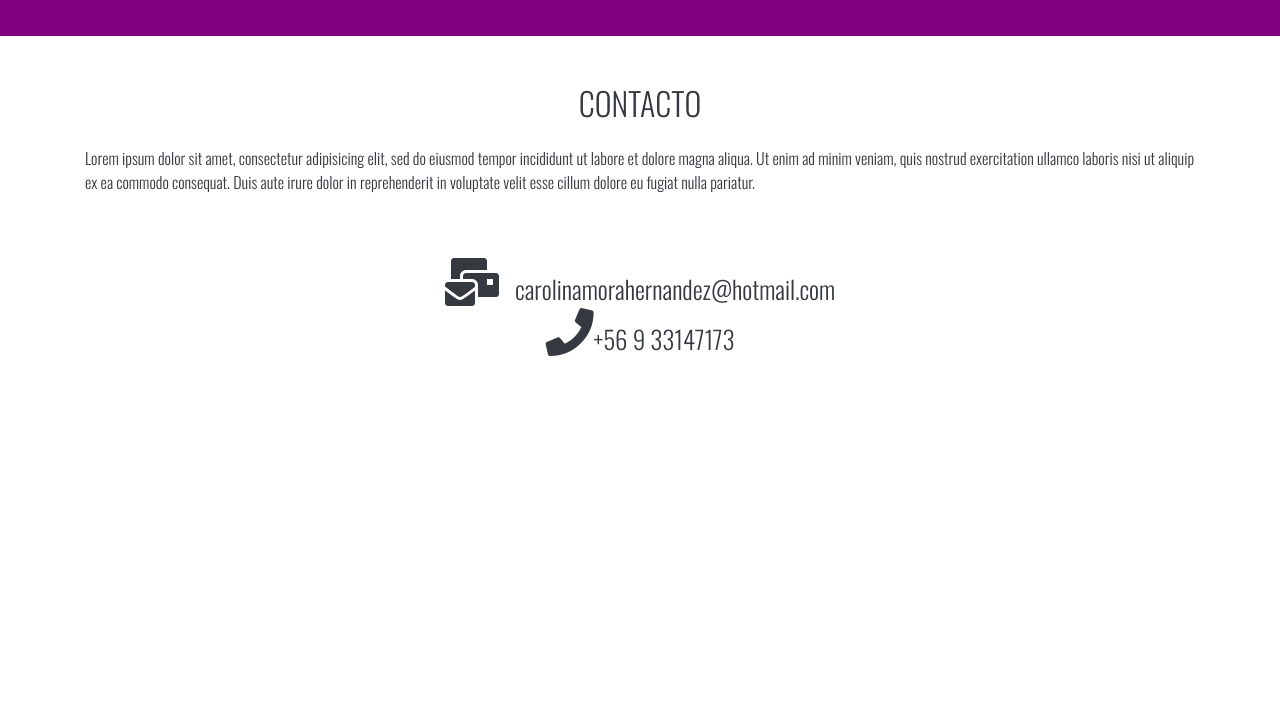
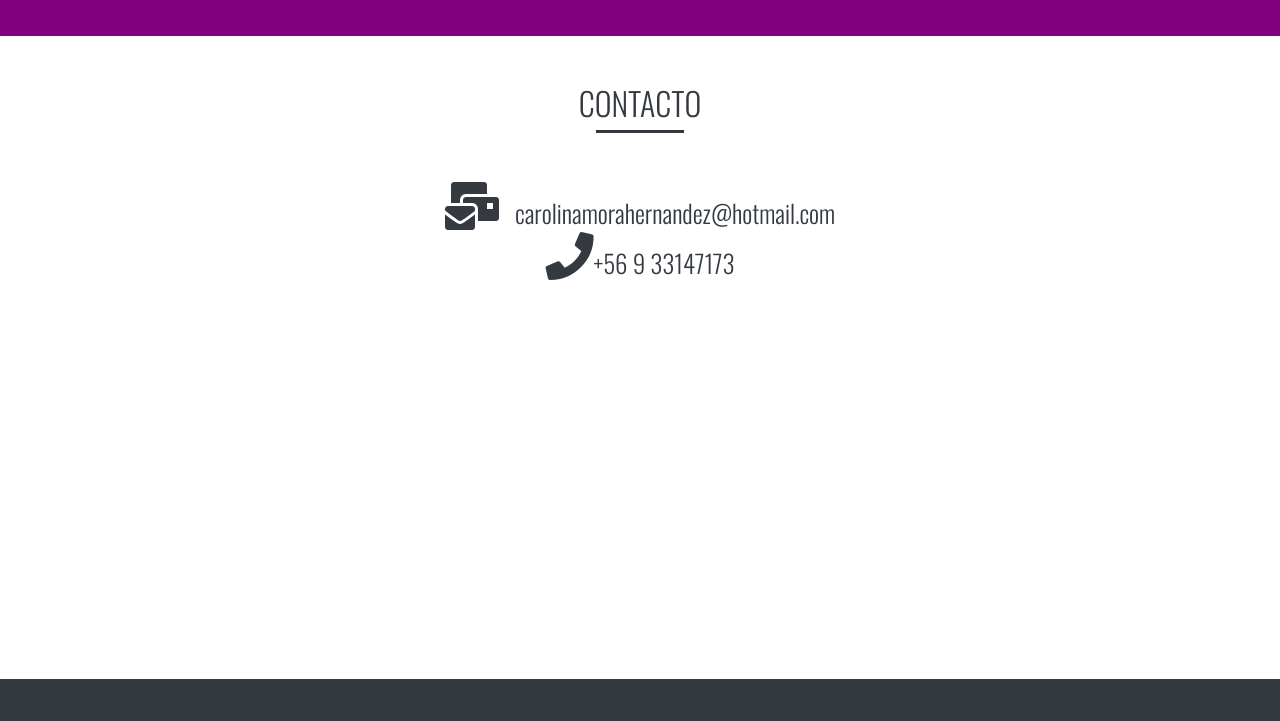
Before and after one commit to carolinamorah/mi-portafolio, a plain HTML site: page index.html in a window 1280 px wide. Shown: the part 2787-3508 px from the top of the page. Drawn offline with nearby package versions, Linux system fonts and the light colour scheme; a script that the page names is missing.

Commit message:
added structural improvements to the contact section

```diff
--- a/index.html
+++ b/index.html
@@ -445,21 +445,18 @@
 
     <section id="contact" class="container text-center py-5 text-dark">
 
-      <h2 class="pb-3">CONTACTO</h2>
+      <h2 class="subtitulos">CONTACTO</h2>
+        <hr class="bg-dark">
 
-          <p class="text-left pb-5">Lorem ipsum dolor sit amet, consectetur adipisicing elit, sed do eiusmod tempor incididunt
-          ut labore et dolore magna aliqua. Ut enim ad minim veniam, quis nostrud exercitation ullamco laboris nisi ut aliquip
-          ex ea commodo consequat. Duis aute irure dolor in reprehenderit in voluptate velit esse cillum dolore eu fugiat nulla
-          pariatur.</p>
 
-              <i class="fas fa-mail-bulk fa-3x pr-3"></i><span>carolinamorahernandez@hotmail.com</span>
+
+              <i class="fas fa-mail-bulk fa-3x pt-5 pr-3"></i><span>carolinamorahernandez@hotmail.com</span>
               <br>
               <i class="fas fa-phone fa-3x"></i><span>+56 9 33147173</span>
 
-            <div class="typeform-widget pt-0" data-url="https://form.typeform.com/to/kOf4amjS?typeform-medium=embed-snippet" style="width: 100%;
-            height: 350px;"></div> <script> (function() { var qs,js,q,s,d=document, gi=d.getElementById, ce=d.createElement, gt=d.getElementsByTagName,
-            id="typef_orm", b="https://embed.typeform.com/"; if(!gi.call(d,id)) { js=ce.call(d,"script"); js.id=id; js.src=b+"embed.js"; q=gt.call(d,"script")[0];
-            q.parentNode.insertBefore(js,q) } })() </script>
+
+
+            <div class="typeform-widget" data-url="https://form.typeform.com/to/kOf4amjS?typeform-medium=embed-snippet" data-transparency="50" data-hide-headers="true" data-hide-footer="true" style="width: 100%; height: 350px;"></div> <script> (function() { var qs,js,q,s,d=document, gi=d.getElementById, ce=d.createElement, gt=d.getElementsByTagName, id="typef_orm", b="https://embed.typeform.com/"; if(!gi.call(d,id)) { js=ce.call(d,"script"); js.id=id; js.src=b+"embed.js"; q=gt.call(d,"script")[0]; q.parentNode.insertBefore(js,q) } })() </script>
 
     </section>
 
```
